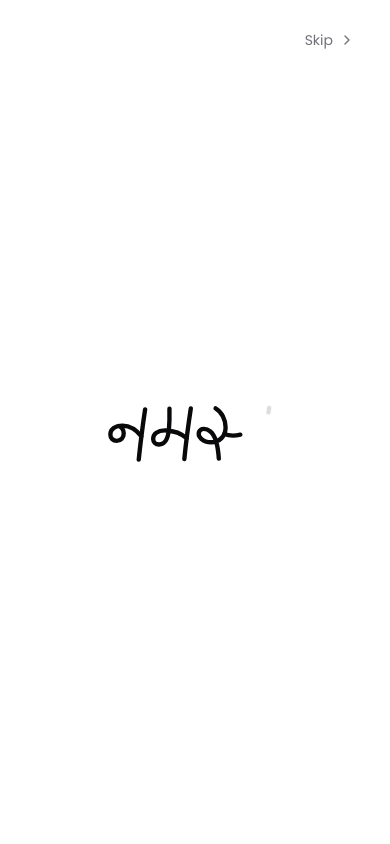
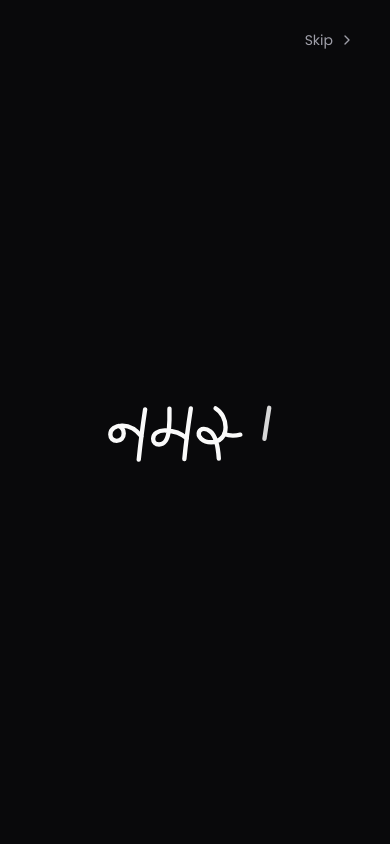
Before and after one commit to biwashpra/Novi, a Next.js app: page / in a window 390 px wide. Shown: the top 844 px of the page. Built offline with nearby package versions, Linux system fonts and the light colour scheme.

Commit message:
refactor: improved scroll animation and top spacing

```diff
--- a/app/layout.tsx
+++ b/app/layout.tsx
@@ -2,6 +2,7 @@ import type { Metadata } from "next";
 import { Poppins } from "next/font/google";
 import "./globals.css";
 import { ThemeProvider } from "@/components/theme/theme-provider";
+import { Toaster } from "@/components/ui/toast";
 
 const poppins = Poppins({
   subsets: ["latin"],
@@ -20,16 +21,17 @@ export default function RootLayout({ children }: LayoutProps<"/">) {
     <html
       lang="en"
       suppressHydrationWarning
-      className={`${poppins.className} h-full antialiased`}
+      className={`${poppins.className} h-full antialiased scroll-smooth`}
     >
       <body className="min-h-full flex flex-col">
         <ThemeProvider
           attribute="class"
-          defaultTheme="system"
+          defaultTheme="dark"
           enableSystem
           disableTransitionOnChange
         >
           <main className="w-full mx-auto">{children}</main>
+          <Toaster />
         </ThemeProvider>
       </body>
     </html>
--- a/app/page.tsx
+++ b/app/page.tsx
@@ -2,6 +2,7 @@ import { HelloProvider } from "@/components/hello-effect/HelloProvider";
 import Navbar from "@/components/navbar";
 import { AboutUsSection } from "@/components/sections/AboutUs";
 import { FeaturesSection } from "@/components/sections/Feature";
+import { Footer } from "@/components/sections/Footer";
 import { HeroSection } from "@/components/sections/Hero";
 import { HowItWorksSection } from "@/components/sections/HowItWorks";
 import { LogoCloud } from "@/components/sections/LogoCloud";
@@ -18,6 +19,7 @@ export default function Home() {
       <AboutUsSection />
       <LogoCloud />
       <HowItWorksSection />
+      <Footer />
     </HelloProvider>
   );
 }
--- a/components/sections/AboutUs.tsx
+++ b/components/sections/AboutUs.tsx
@@ -36,7 +36,7 @@ export const aboutCopy = {
 
 export function AboutUsSection() {
   return (
-    <section id="about-us" className="scroll-mt-28 px-4 py-10 sm:px-6 sm:py-28">
+    <section id="about-us" className="scroll-mt-24 px-4 py-10 sm:px-6 sm:py-28">
       <div className="mx-auto max-w-7xl">
         <div className="grid gap-12 lg:grid-cols-2 lg:gap-20">
           <div>
--- a/components/sections/Feature.tsx
+++ b/components/sections/Feature.tsx
@@ -65,7 +65,7 @@ export function FeaturesSection() {
   return (
     <section
       id="features"
-      className="scroll-mt-28 mx-auto max-w-6xl px-6 py-10"
+      className="scroll-mt-24 mx-auto max-w-6xl px-6 py-10"
     >
       <div className="max-w-2xl mb-3">
         <p className="text-sm font-medium tracking-wide text-muted-foreground">
--- a/components/sections/Hero.tsx
+++ b/components/sections/Hero.tsx
@@ -4,7 +4,7 @@ import { BoardPreview } from "./BoardPreview";
 
 export function HeroSection() {
   return (
-    <section className="scroll-mt-28 px-4 pt-36 pb-6 sm:px-6 sm:pt-44 sm:pb-12"
+    <section className="scroll-mt-24 px-4 pt-36 pb-6 sm:px-6 sm:pt-44 sm:pb-12"
     >
       <div className="mx-auto grid max-w-7xl items-center gap-12 lg:grid-cols-2 lg:gap-16">
         <div className="max-w-xl">
--- a/components/sections/HowItWorks.tsx
+++ b/components/sections/HowItWorks.tsx
@@ -29,7 +29,7 @@ export function HowItWorksSection() {
   return (
     <section
       id="how-it-works"
-      className="scroll-mt-28 mx-auto max-w-6xl px-6 py-10"
+      className="scroll-mt-24 mx-auto max-w-6xl px-6 py-10"
     >
       <div className="max-w-2xl mb-3">
         <p className="text-sm font-medium tracking-wide text-muted-foreground">
--- a/components/sections/product-scroll/index.tsx
+++ b/components/sections/product-scroll/index.tsx
@@ -5,7 +5,7 @@ import { FullProduct } from "./FullProduct";
 
 export default function ProductScroll() {
   return (
-    <section id="product">
+    <section id="product" className="scroll-mt-24">
       <div className="flex flex-col overflow-hidden">
         <ContainerScroll
           titleComponent={
```
Also changed, not shown: 1 other file (tests, documents, lock files or other folders).
